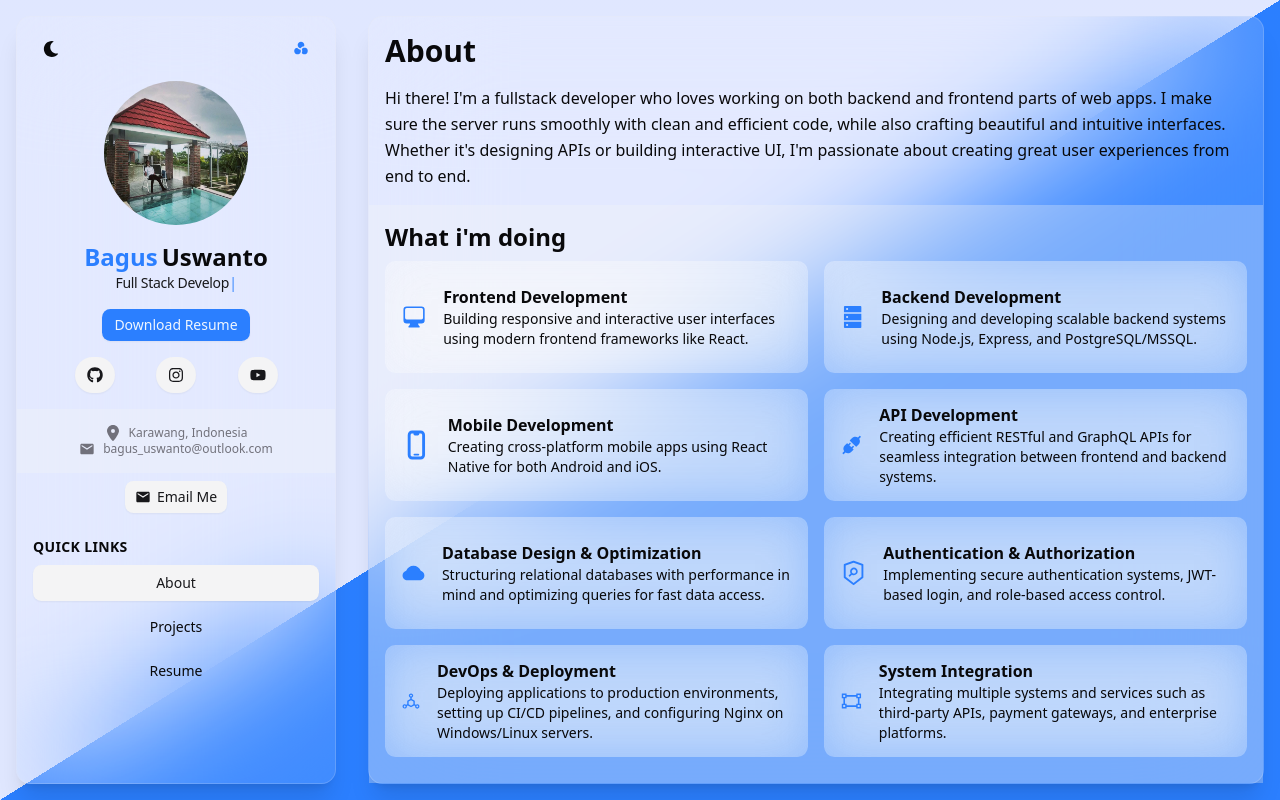
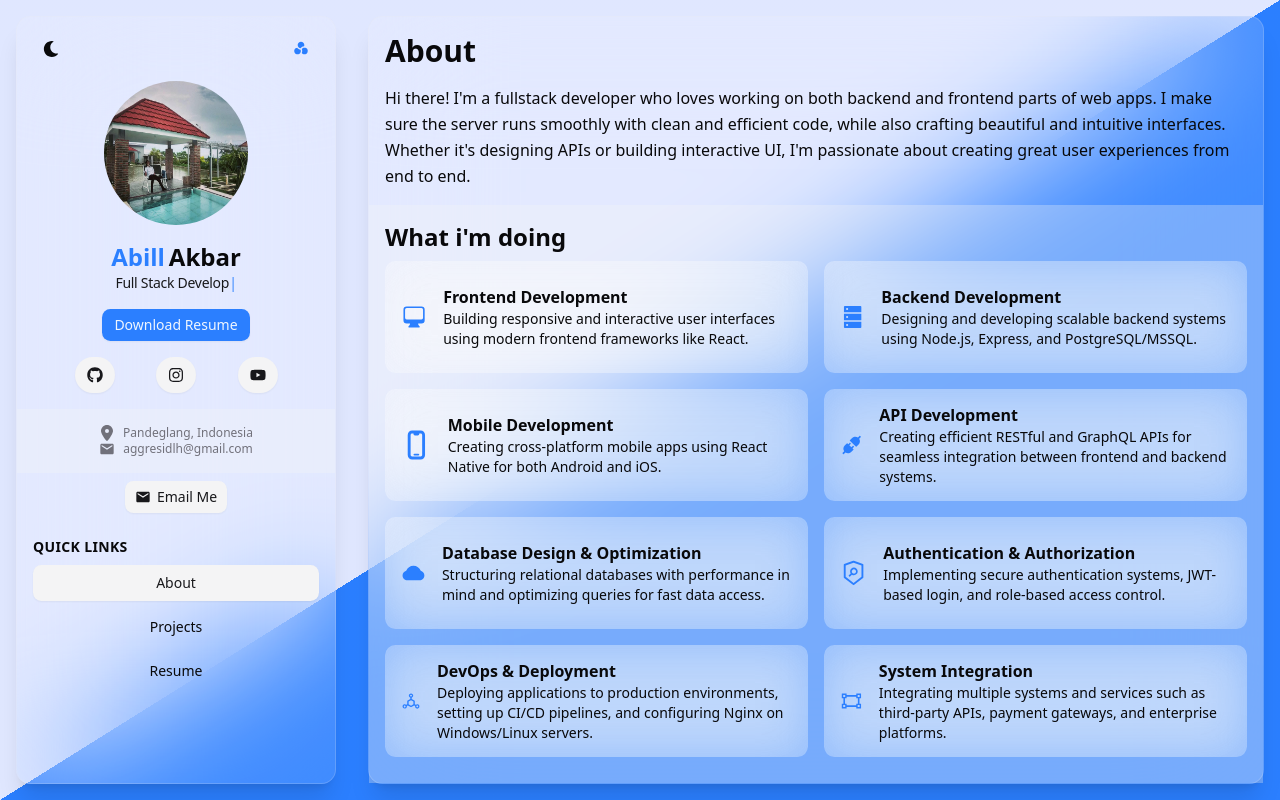
Before and after one commit to billkarxyz/billkar-foundation, a Next.js app: page / in a window 1280 px wide. Built offline with nearby package versions, Linux system fonts and the light colour scheme.

Commit message:
Update personal information in Sidebar component

```diff
--- a/components/Sidebar.tsx
+++ b/components/Sidebar.tsx
@@ -51,7 +51,7 @@ export default function Sidebar() {
   const downloadResume = () => {
     const link = document.createElement("a");
     link.href = "/assets/resume.pdf"; // Ganti dengan URL file resume Anda
-    link.download = "Bagus_Uswanto_Resume.pdf"; // Ganti dengan nama file yang diinginkan
+    link.download = "billkar_Resume.pdf"; // Ganti dengan nama file yang diinginkan
     document.body.appendChild(link);
     link.click();
     document.body.removeChild(link);
@@ -97,13 +97,13 @@ export default function Sidebar() {
           transition={{ duration: 1, ease: "easeOut" }}
           style={{ transformStyle: "preserve-3d" }}>
           <Avatar>
-            <AvatarImage src="/assets/profile.jpg" alt="Bagus Uswanto" />
+            <AvatarImage src="/assets/profile.jpg" alt="Abill Akbar" />
             <AvatarFallback>BU</AvatarFallback>
           </Avatar>
         </motion.div>
         <span className="flex space-x-1 pt-4 font-bold text-2xl">
-          <p className="text-primary">Bagus</p>
-          <p>Uswanto</p>
+          <p className="text-primary">Abill</p>
+          <p>Akbar</p>
         </span>
         <TypingAnimation
           className="font-medium text-secondary-foreground text-sm"
@@ -121,7 +121,7 @@ export default function Sidebar() {
         </Button>
 
         <div className="flex flex-row justify-evenly mt-4 w-full">
-          <Link href="https://github.com/bagususwanto" target="_blank">
+          <Link href="https://github.com/billkarxyz" target="_blank">
             <Button
               aria-label="Github"
               className="rounded-full"
@@ -129,7 +129,7 @@ export default function Sidebar() {
               <FaGithub className="w-4 h-4" />
             </Button>
           </Link>
-          <Link href="https://www.instagram.com/bagus_uswanto" target="_blank">
+          <Link href="https://www.instagram.com/kukubibigaga" target="_blank">
             <Button
               aria-label="Instagram"
               className="rounded-full"
@@ -137,7 +137,7 @@ export default function Sidebar() {
               <FaInstagram className="w-4 h-4" />
             </Button>
           </Link>
-          <Link href="https://www.youtube.com/@bagus.usw11" target="_blank">
+          <Link href="https://www.youtube.com/@kukubibigaga" target="_blank">
             <Button
               aria-label="Youtube"
               className="rounded-full"
@@ -150,17 +150,17 @@ export default function Sidebar() {
       <div className="flex flex-col justify-center items-center bg-gray-100/30 dark:bg-gray-700/30 p-4 w-full">
         <div className="flex flex-row items-center">
           <FaLocationDot className="mr-2 w-4 h-4 text-muted-foreground text-xs" />
-          <p className="text-muted-foreground text-xs">Karawang, Indonesia</p>
+          <p className="text-muted-foreground text-xs">Pandeglang, Indonesia</p>
         </div>
         <div className="flex flex-row items-center">
           <MdEmail className="mr-2 w-4 h-4 text-muted-foreground text-xs" />
           <p className="text-muted-foreground text-xs">
-            bagus_uswanto@outlook.com
+            aggresidlh@gmail.com
           </p>
         </div>
       </div>
       <div className="flex flex-col items-center my-2 px-4 w-full">
-        <Link href="mailto:bagus_uswanto@outlook.com" target="_blank">
+        <Link href="mailto:aggresidlh@gmail.com" target="_blank">
           <Button variant={"secondary"} size={"sm"}>
             <MdEmail className="w-4 h-4" />
             Email Me
```
